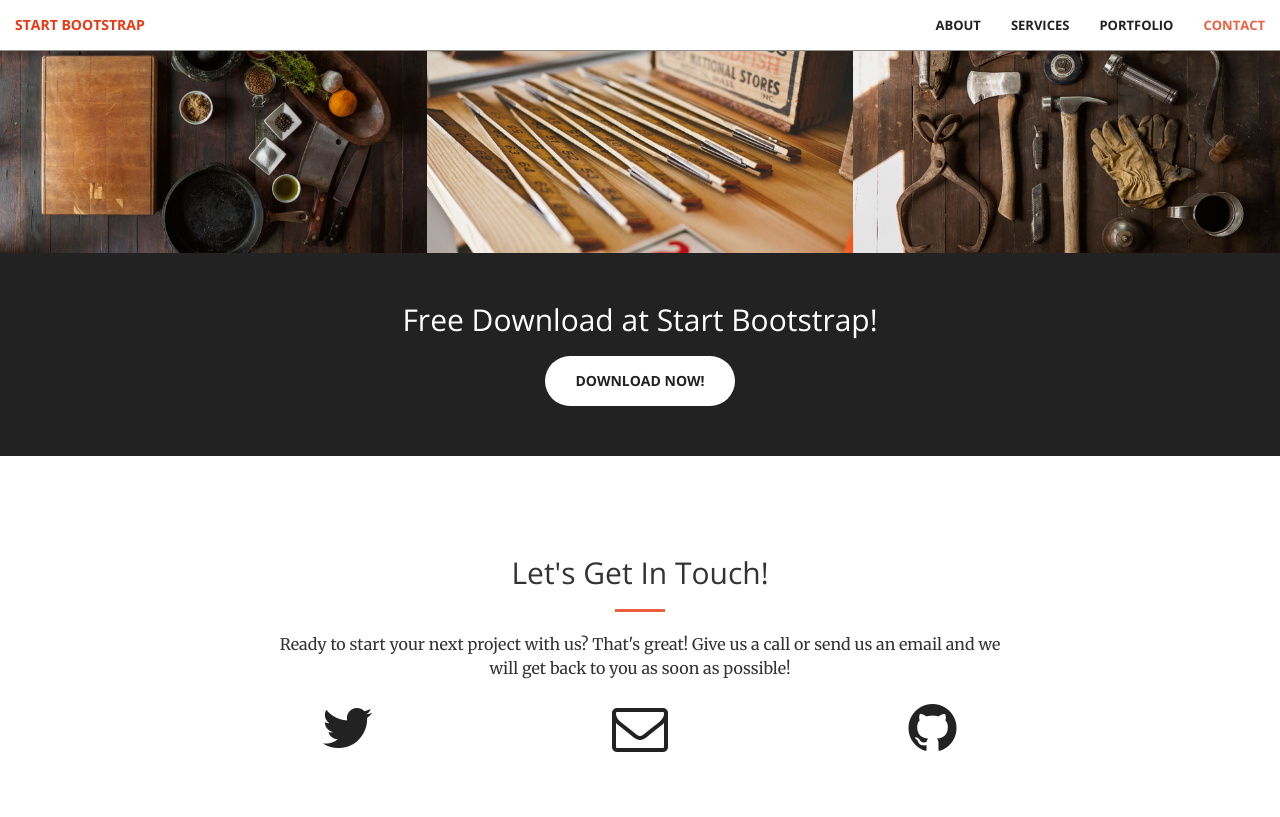
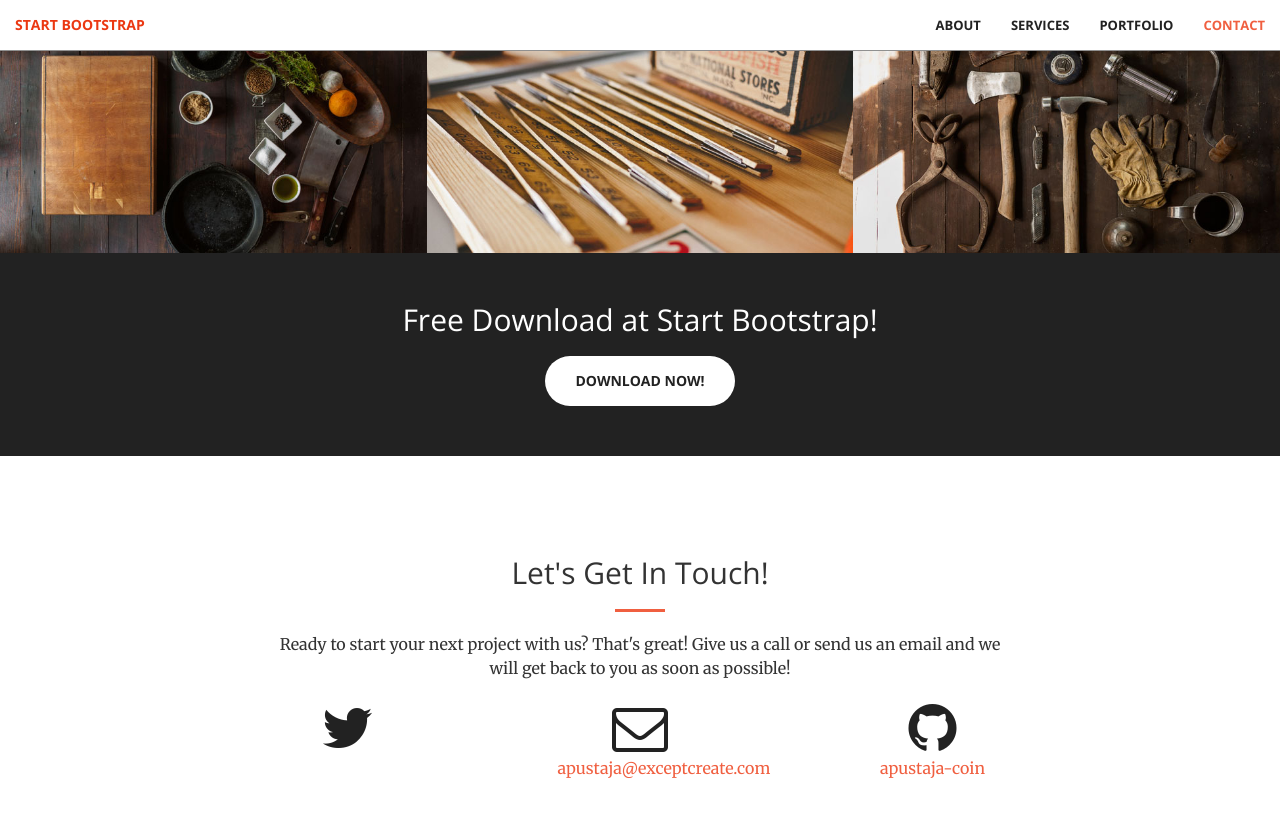
Before and after one commit to apustaja-coin/apu.meme, a Jekyll site: the page built from index.html, in a window 1280 px wide and 900 px high, scrolled down 1981 px. Shown: the top 817 px of the window. Built offline with Jekyll 4.4.1, drawn with Linux system fonts in a browser that asks for light colours.

Commit message:
Update _config.yml

```diff
--- a/_config.yml
+++ b/_config.yml
@@ -1,12 +1,12 @@
 # Site settings
-title:
-email:
+title: Apu Apustaja / SOL
+email: apustaja@exceptcreate.com
 description: > # this means to ignore newlines until "baseurl:"
 baseurl: "" # the subpath of your site, e.g. /blog/
 url: "" # the base hostname & protocol for your site
 
 twitter_username:
-github_username:
+github_username: apustaja-coin
 
 # Build settings
 markdown: kramdown
```
